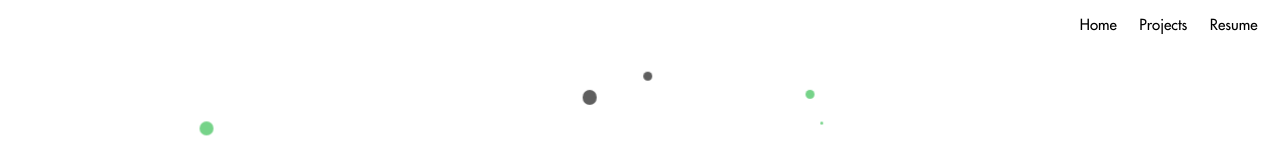
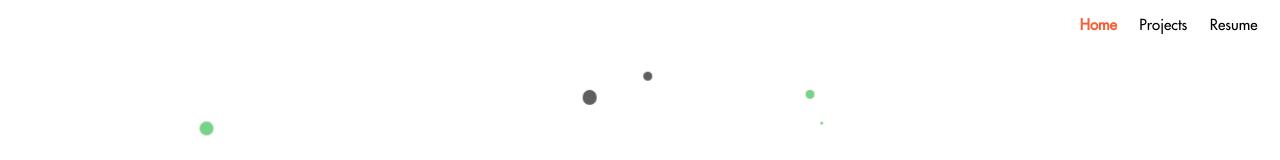
Before and after one commit to xueminzzz/My-Portfolio-Website, a Next.js app: page / in a window 1280 px wide. Shown: the top 160 px of the page. Built offline with nearby package versions, Linux system fonts and the light colour scheme.

Commit message:
small stuff

```diff
--- a/components/navbar/navbar.js
+++ b/app/components/nav/navbar/navbar.js
@@ -1,6 +1,5 @@
 import styles from './navbar.module.css'
 import '@/app/globals.css'
-
 export default function Navbar() {
     return (
         <nav className={styles.navbar}>
--- a/app/globals.css
+++ b/app/globals.css
@@ -1,5 +1,6 @@
 :root {
     font-size: 62.5%;
+    scroll-behavior: smooth;
 }
 
 @font-face {
--- a/app/page.js
+++ b/app/page.js
@@ -1,16 +1,29 @@
+'use client'
 import styles from './page.module.css'
-import Navbar from '@/components/navbar/navbar'
-import Header from '@/components/header/header'
-import Projects from '@/components/projects/projects'
-import Background from '@/components/background/background-animation'
+import Navbar from './components/nav/navbar/navbar'
+import Header from './components/header/header'
+import Projects from './components/projects/projects'
+import Background from './components/background/background-animation'
+import Link from 'next/link'
+import { useState } from 'react'
 
 export default function HomePage() {
   return (
     <div>
       <Background />
-      <Navbar />
-      <Header />
-      <div className={styles["projects-header"]}>Projects</div>
+      <nav className={styles.navbar}>
+        <ul className={styles['navbar-ul']}>
+          <Link href="#home" className={styles['projects-link']}>
+            <li className={`${styles["nav-item-home"]} ${styles["nav-item"]}`}>Home</li>
+          </Link>
+          <Link href="#projects" className={styles['projects-link']}>
+            <li className={`${styles["nav-item-projects"]} ${styles["nav-item"]}`}>Projects</li>
+          </Link>
+          <li className={`${styles["nav-item-resume"]} ${styles["nav-item"]}`}>Resume</li>
+        </ul>
+      </nav>
+      <Header id="home" />
+      <div className={styles["projects-header"]} id="projects">Projects</div>
       <div className={styles["projects"]}>
         <Projects
           image="/sds-project-placeholder.svg"
--- a/app/page.module.css
+++ b/app/page.module.css
@@ -56,6 +56,44 @@
   --color: #2B5ADC;
 }
 
+.navbar {
+  display: flex;
+  justify-content: flex-end;
+}
+
+/* 2rem = 20px as my html is set to 10px */
+
+.navbar-ul {
+  display: flex;
+  list-style: none;
+  font-size: 2rem;
+}
+
+/* 1.5em = 30px as parent element (navbar-ul) is set to 20px */
+
+.nav-item-home {
+  margin-right: 1.5em;
+  color: #F85F36;
+  font-weight: bold;
+}
+
+.nav-item-projects {
+  margin-right: 1.5em;
+}
+
+.nav-item-resume {
+  margin-right: 1.5em;
+}
+
+.nav-item:hover {
+  color: #F85F36;
+  font-weight: bold;
+}
+
+.projects-link {
+  text-decoration: none;
+  color: black;
+}
 
 @media screen and (max-width: 1536px) {
   .projects {
@@ -72,6 +110,10 @@
     width: 500px;
     height: 500px;
   }
+
+  .navbar-ul {
+    font-size: 1.5rem;
+  }
 }
 
 @media screen and (max-width: 768px) {
@@ -82,6 +124,10 @@
   .image-border {
     width: 400px;
     height: 400px;
+  }
+
+  .navbar-ul {
+    font-size: 1.5rem;
   }
 }
 
```
Also changed, not shown: app/components/background/background-animation.js (renamed from components/background/background-animation.js), app/components/background/background-animation.module.css (renamed from components/background/background-animation.module.css), app/components/header/header.js (renamed from components/header/header.js), app/components/header/header.module.css (renamed from components/header/header.module.css), app/components/nav/navbar/navbar.module.css (renamed from components/navbar/navbar.module.css), app/components/projects/projects.js (renamed from components/projects/projects.js), app/components/projects/projects.module.css (renamed from components/projects/projects.module.css).
